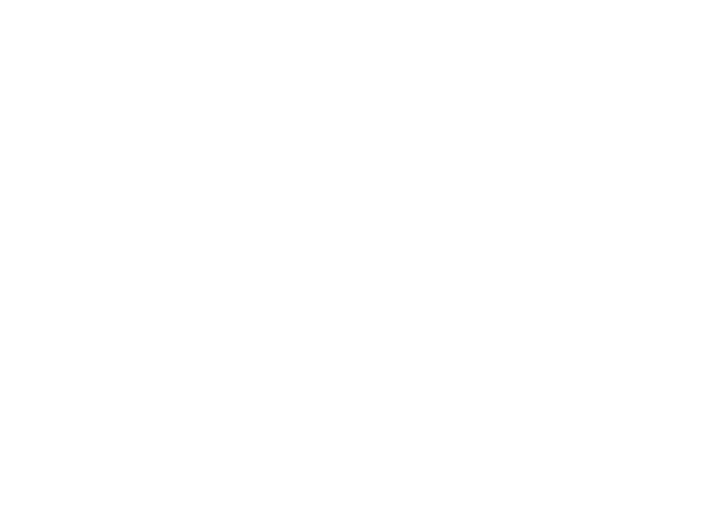
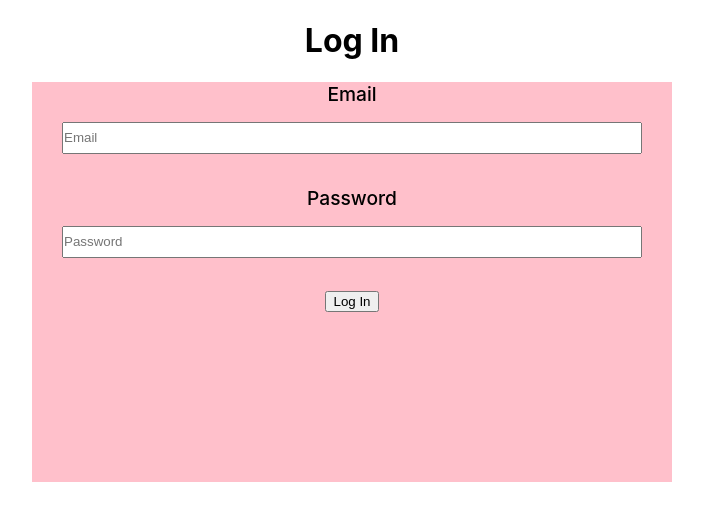
Before and after one commit to Apex-Coder/focusfinance, a React (Create React App) app: page /login in a window 1280 px wide. Shown: the top 520 px of the page, without its empty margins (288-991 px from the left). Built offline with nearby package versions, Linux system fonts and the light colour scheme; no server answers.

Commit message:
First commit

```diff
--- a/src/App.js
+++ b/src/App.js
@@ -1,11 +1,24 @@
 import React from 'react';
+import { BrowserRouter as Router, Route } from 'react-router-dom';
+
 import './App.css';
+import Dashboard from './Components/Dashboard/Dashboard';
+import SignUp from './Components/SignUp/SignUp';
+import Login from './Components/Login/Login';
+import { AuthProvider } from './Configuration/Auth';
+import PrivateRoute from './Configuration/PrivateRoute';
 
-function App() {
+const App = () =>  {
   return (
-    <div className="App">
-
-    </div>
+    <AuthProvider>
+      <Router>
+        <div className="App">
+          <PrivateRoute exact path="/" component={Dashboard} />
+          <Route exact path="/signup" component={SignUp} />
+          <Route exact path="/login" component={Login} />
+        </div>
+      </Router>
+    </AuthProvider>
   );
 }
 
--- /dev/null
+++ b/src/Components/Dashboard/Dashboard.js
@@ -0,0 +1,13 @@
+import React from 'react';
+import app from '../../Configuration/base';
+
+const Dashboard = () => {
+    return (
+        <div>
+            <h1>Dashboard of Focus Finance</h1>
+            <button onClick={() => app.auth().signOut()}>Sign Out</button>
+        </div>
+    );
+};
+
+export default Dashboard;
--- /dev/null
+++ b/src/Components/Login/Login.css
@@ -0,0 +1,28 @@
+.form-style{
+    background: pink;
+    display: block;
+    margin: auto;
+    height: 50vh;
+    width: 50%;
+}
+.form-style input {
+    padding: 0;
+    margin: auto;
+    width: 90%;
+    height: 3.5vh;
+    margin-top: 2vh;
+    margin-bottom: 4vh;
+
+}
+
+.form-style input:focus {
+    background: plum;
+    color: #ffffff;
+    font-weight: 500;
+}
+
+.form-style label {
+    font-weight: 500;
+    font-size: 1.2rem;
+
+}
--- /dev/null
+++ b/src/Components/Login/Login.js
@@ -0,0 +1,46 @@
+import React, { useCallback, useContext} from 'react';
+import { withRouter, Redirect } from 'react-router-dom';
+import app from '../../Configuration/base';
+import { AuthContext } from '../../Configuration/Auth';
+
+import './Login.css'
+
+const Login = ({ history }) => {
+    const handleLogin = useCallback(
+        async event => {
+            event.preventDefault();
+            const {email, password } = event.target.elements;
+            try {
+                await app
+                .auth()
+                .signInWithEmailAndPassword(email.value, password.value);
+                history.push("/");
+            } catch (error) {
+                alert(error);
+            }
+        },
+        [history]
+    );
+
+    const { currentUser } = useContext(AuthContext);
+
+    if (currentUser) {
+        return <Redirect to="/" />;
+    }
+
+    return (
+        <div>
+            <h1>Log In</h1>
+            <form onSubmit={handleLogin} className="form-style">
+                <label>Email</label><br />
+                <input name="email" type="email" placeholder="Email" />
+                <br />
+                <label>Password</label><br />
+                <input name="password" type="password" placeholder="Password" /><br />
+                <button type="submit">Log In</button>
+            </form>
+        </div>
+    );
+};
+
+export default withRouter(Login);
--- /dev/null
+++ b/src/Components/SignUp/SignUp.js
@@ -0,0 +1,37 @@
+import React, { useCallback } from 'react';
+import { withRouter } from 'react-router';
+import app from '../../Configuration/base';
+
+const SignUp = ({ history }) => {
+    const handleSignUp = useCallback(async event => {
+        event.preventDefault();
+        const { email, password } = event.target.elements;
+        try {
+            await app
+            .auth()
+            .createUserWithEmailAndPassword(email.value, password.value);
+            history.push("/");
+        } catch (error) {
+            alert(error);
+        }
+    }, [history]);
+
+    return (
+        <div>
+            <h1>Sign Up</h1>
+            <form onSubmit={handleSignUp}>
+                <label>
+                    Email
+                    <input name="email" type="email" placeholder="Email" />
+                </label>
+                <label>
+                    Password
+                    <input name="password" type="password" placeholder="Password" />
+                </label>
+                <button type="submit">Sign Up</button>
+            </form>
+        </div>
+    );
+};
+
+export default withRouter(SignUp);
--- /dev/null
+++ b/src/Configuration/Auth.js
@@ -0,0 +1,28 @@
+import React, { useEffect, useState } from 'react';
+import app from './base';
+
+export const AuthContext = React.createContext();
+
+export const AuthProvider = ({ children }) => {
+    const [currentUser, setCurrentUser] = useState(null);
+    const [pending, setPending] = useState(true);
+
+    useEffect(() => {
+        app.auth().onAuthStateChanged((user) => {
+            setCurrentUser(user);
+            setPending(false)
+        });
+    }, []);
+
+    if(pending){
+        return <>Loading...</>
+    }
+
+    return (
+        <AuthContext.Provider
+            value={{ currentUser }}
+        >
+            { children }
+        </AuthContext.Provider>
+    );
+};
--- /dev/null
+++ b/src/Configuration/PrivateRoute.js
@@ -0,0 +1,21 @@
+import React, { useContext } from 'react';
+import { Route, Redirect } from 'react-router-dom';
+import { AuthContext } from './Auth';
+
+const PrivateRoute = ({ component: RouteComponent, ...rest }) => {
+    const {currentUser} = useContext(AuthContext);
+    return (
+        <Route
+            {...rest}
+            render={routeProps =>
+                !!currentUser ? (
+                    <RouteComponent {...routeProps} />
+                ) : (
+                    <Redirect to={"/login"} />
+                )
+            }
+        />
+    );
+};
+
+export default PrivateRoute;
--- /dev/null
+++ b/src/Configuration/base.js
@@ -0,0 +1,13 @@
+import * as firebase from 'firebase/app';
+import "firebase/auth";
+
+const app = firebase.initializeApp({
+    apiKey: process.env.REACT_APP_FIREBASE_KEY,
+    authDomain: process.env.REACT_APP_FIREBASE_DOMAIN,
+    databaseURL: process.env.REACT_APP_FIREBASE_DATABASE,
+    projectId: process.env.REACT_APP_FIREBASE_PROJECT_ID,
+    storageBucket: process.env.REACT_APP_FIREBASE_STORAGE_BUCKET,
+    messagingSenderId: process.env.REACT_APP_FIREBASE_SENDER_ID
+  });
+
+  export default app;
```
